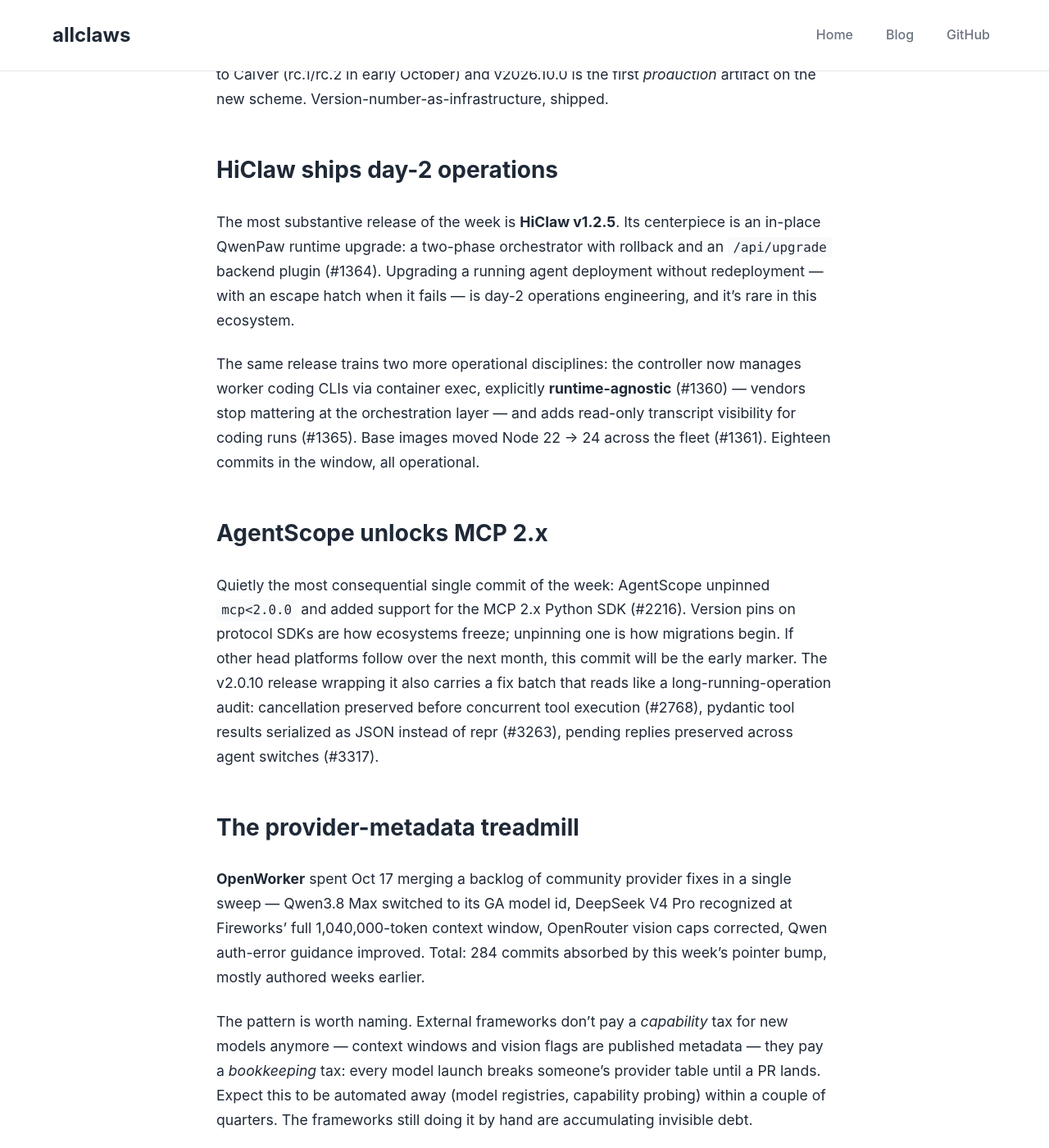
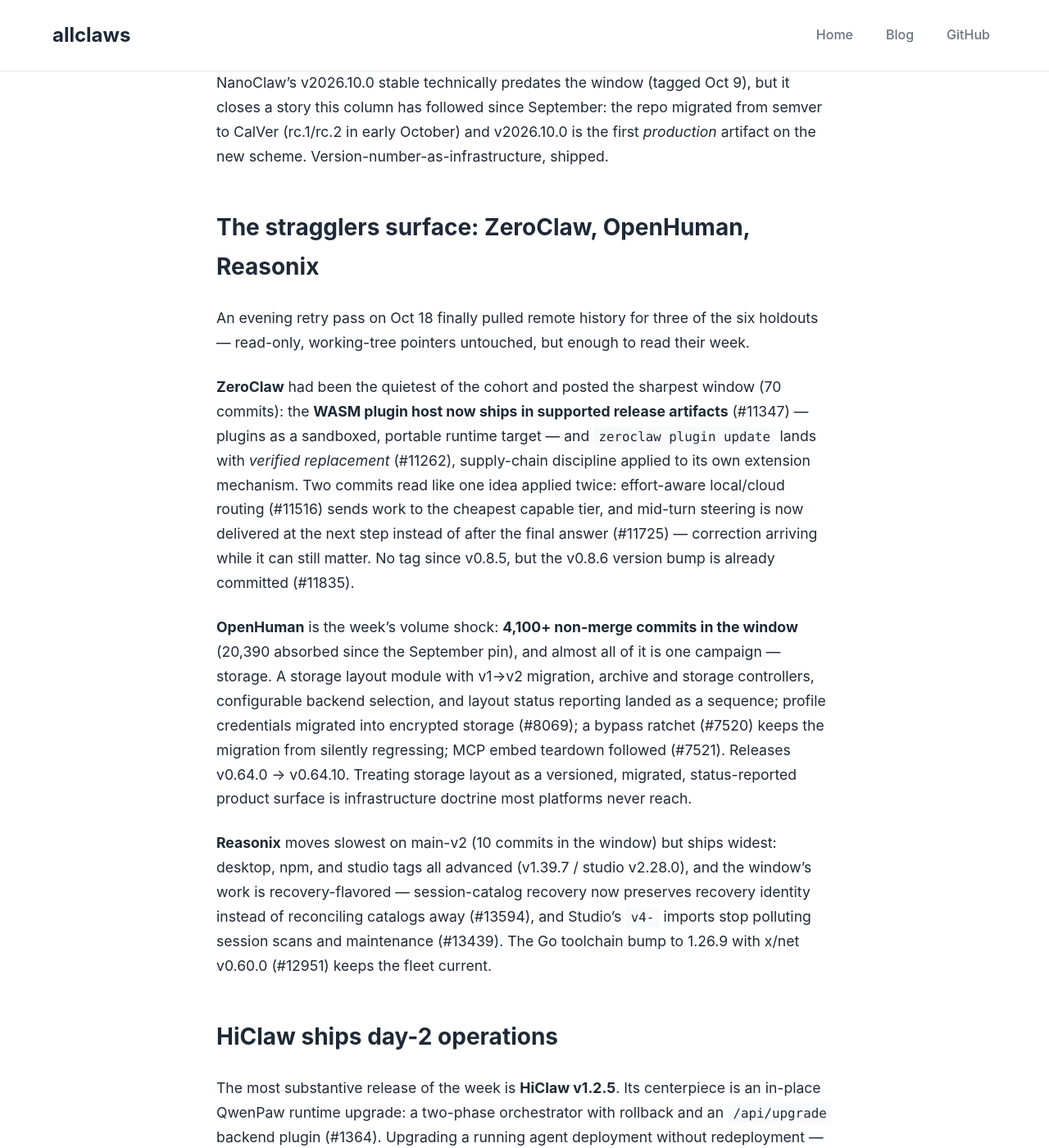
Before and after one commit to dz3ai/allclaws, a Jekyll site: the page built from _posts/2026-10-18-weekly-highlights-oct-week3.md, in a window 1280 px wide and 1400 px high, scrolled down 2325 px. Shown: the whole window at 82% size. Built offline with Jekyll 4.4.1, drawn with Linux system fonts in a browser that asks for light colours; some of the changed text lies outside the part shown.

Commit message:
post: fold in Oct 18 evening retry — ZeroClaw/OpenHuman/Reasonix highlights, 3 holdouts roll to next week

```diff
--- a/_posts/2026-10-18-weekly-highlights-oct-week3.md
+++ b/_posts/2026-10-18-weekly-highlights-oct-week3.md
@@ -4,12 +4,12 @@
 date: 2026-10-18 21:00:00 +0800
 author: Danny Zeng
 categories: [Weekly Update]
-tags: [weekly-highlights, releases, hiclaw, agentscope, nanoclaw, browser-use, openworker, agent-zero, goclaw, copilot-cli, mcp]
+tags: [weekly-highlights, releases, hiclaw, agentscope, nanoclaw, browser-use, openworker, agent-zero, goclaw, copilot-cli, mcp, zeroclaw, openhuman, reasonix]
 ---
 
 Twenty-three of the twenty-nine tracked submodules synced this week across three fetch passes — and the window they reveal has a clear shape. October's monthly report named **cadence** as the ecosystem's operating doctrine. This week adds the second half of that sentence: cadence is only survivable if the *operations around it* are engineered too. Call it the operations week.
 
-The window covers **Oct 12–18**. The synced cohort absorbed **~4,400 upstream commits** since the Oct 6 pins, including a 775-commit week from the heavyweight cohort (Codex 223, Dify 236, PraisonAI 163, NanoBot 103). Six repos — OpenClaw, Eliza, Hermes, ZeroClaw, Reasonix, OpenHuman — stayed unfetchable even at 15-minute fetch budgets and remain at Oct 6 pins; their story waits for next week. Counts below reflect the synced cohort only.
+The window covers **Oct 12–18**. The synced cohort absorbed **~4,400 upstream commits** since the Oct 6 pins, including a 775-commit week from the heavyweight cohort (Codex 223, Dify 236, PraisonAI 163, NanoBot 103). Six more — OpenClaw, Eliza, Hermes, ZeroClaw, Reasonix, OpenHuman — stayed unfetchable in the main passes, but an Oct 18 evening retry pulled remote history for three of them, and their week is covered below. OpenClaw, Eliza and Hermes remain at their September pins. Counts reflect the synced cohort unless marked otherwise.
 
 ---
 
@@ -31,6 +31,16 @@
 - **Agent Zero v2.14** (Oct 13) enabled Venice cache routing and shipped signed ARM64 Xpra packages. **AgentScope v2.0.10** (Oct 12) — its first release in 34 days — carries the week's most consequential commit (below). **Browser Use** shipped 0.13.12/0.13.13 the same day (Oct 15), cleaning up failed browser-reconnect initialization. **GoClaw** ended a 13-day beta gap with beta.229, making `StopFlusher` idempotent. **Copilot-CLI** crossed 1.0.100 with four tags in one day, public repo still changelog-only. **HiClaw v1.2.5** (Oct 17, first release in 26 days) is the week's heavyweight — see below.
 
 NanoClaw's v2026.10.0 stable technically predates the window (tagged Oct 9), but it closes a story this column has followed since September: the repo migrated from semver to CalVer (rc.1/rc.2 in early October) and v2026.10.0 is the first *production* artifact on the new scheme. Version-number-as-infrastructure, shipped.
+
+## The stragglers surface: ZeroClaw, OpenHuman, Reasonix
+
+An evening retry pass on Oct 18 finally pulled remote history for three of the six holdouts — read-only, working-tree pointers untouched, but enough to read their week.
+
+**ZeroClaw** had been the quietest of the cohort and posted the sharpest window (70 commits): the **WASM plugin host now ships in supported release artifacts** (#11347) — plugins as a sandboxed, portable runtime target — and `zeroclaw plugin update` lands with *verified replacement* (#11262), supply-chain discipline applied to its own extension mechanism. Two commits read like one idea applied twice: effort-aware local/cloud routing (#11516) sends work to the cheapest capable tier, and mid-turn steering is now delivered at the next step instead of after the final answer (#11725) — correction arriving while it can still matter. No tag since v0.8.5, but the v0.8.6 version bump is already committed (#11835).
+
+**OpenHuman** is the week's volume shock: **4,100+ non-merge commits in the window** (20,390 absorbed since the September pin), and almost all of it is one campaign — storage. A storage layout module with v1→v2 migration, archive and storage controllers, configurable backend selection, and layout status reporting landed as a sequence; profile credentials migrated into encrypted storage (#8069); a bypass ratchet (#7520) keeps the migration from silently regressing; MCP embed teardown followed (#7521). Releases v0.64.0 → v0.64.10. Treating storage layout as a versioned, migrated, status-reported product surface is infrastructure doctrine most platforms never reach.
+
+**Reasonix** moves slowest on main-v2 (10 commits in the window) but ships widest: desktop, npm, and studio tags all advanced (v1.39.7 / studio v2.28.0), and the window's work is recovery-flavored — session-catalog recovery now preserves recovery identity instead of reconciling catalogs away (#13594), and Studio's `v4-` imports stop polluting session scans and maintenance (#13439). The Go toolchain bump to 1.26.9 with x/net v0.60.0 (#12951) keeps the fleet current.
 
 ## HiClaw ships day-2 operations
 
@@ -56,7 +66,7 @@
 
 ## Sync notes
 
-Twenty-three of twenty-nine submodules synced across three fetch passes over ~3.5 hours on a throttled link (~20 KiB/s at best). Six remain at Oct 6 pins — **OpenClaw, Eliza, Hermes, ZeroClaw, Reasonix, OpenHuman** — their deltas too large for 15-minute fetch budgets; their activity will roll into next week's sync. Per-project reports live in [docs/reports](https://github.com/dz3ai/allclaws/tree/main/docs/reports); status in [docs/PROJECT_STATUS.md](https://github.com/dz3ai/allclaws/blob/main/docs/PROJECT_STATUS.md).
+Twenty-three of twenty-nine submodules synced across three fetch passes over ~3.5 hours on a throttled link (~20 KiB/s at best). An evening retry on Oct 18 then fetched *remote history only* for three of the six holdouts — **ZeroClaw, OpenHuman, Reasonix** — with pointers left at their September pins; their week is covered above from those remote logs. **OpenClaw, Eliza, Hermes** remain unfetchable, their deltas still too large for 15-minute fetch budgets; their story rolls into next week. Per-project reports live in [docs/reports](https://github.com/dz3ai/allclaws/tree/main/docs/reports); status in [docs/PROJECT_STATUS.md](https://github.com/dz3ai/allclaws/blob/main/docs/PROJECT_STATUS.md).
 
 ## Stay Updated
 
@@ -64,4 +74,4 @@
 
 ---
 
-*Methodology: 29 AI agent platforms tracked as git submodules. This week 23 synced successfully (15 pointers advanced, 8 already current); highlights drawn from remote-branch logs Oct 12–18 and release tags. Commit counts are upstream-only, bot commits discounted where identifiable.*
+*Methodology: 29 AI agent platforms tracked as git submodules. This week 23 synced successfully (15 pointers advanced, 8 already current); for ZeroClaw, OpenHuman and Reasonix, highlights come from remote-branch logs fetched after the sync (pointers unchanged at their September pins; counts measured against those pins). Highlights drawn from remote-branch logs Oct 12–18 and release tags. Commit counts are upstream-only, bot commits discounted where identifiable.*
```
